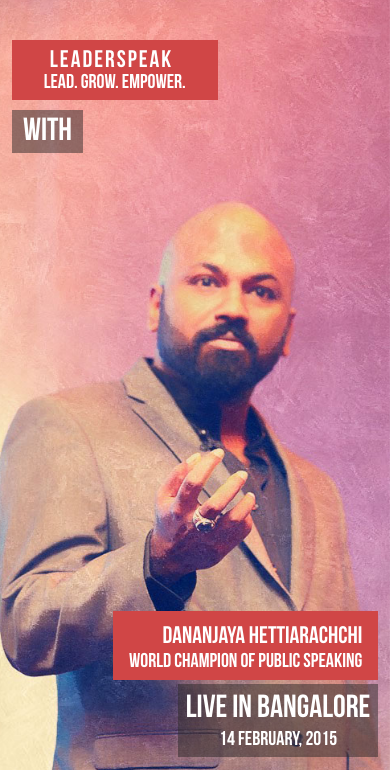
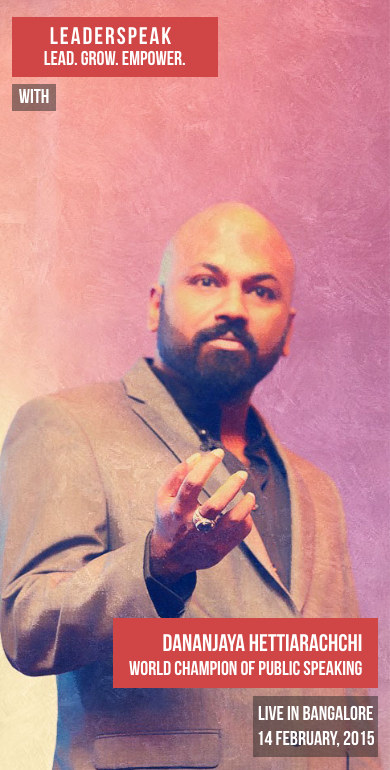
Before and after one commit to creativesands/leaderspeak, a website: page client/index.html in a window 390 px wide. Shown: the part 74-844 px from the top of the page. Drawn offline with nearby package versions, Linux system fonts and the light colour scheme.

Commit message:
responsive header updates

```diff
--- a/client/css/style.css
+++ b/client/css/style.css
@@ -718,7 +718,10 @@
 
     .banner__event-credits__block.brand {}
 
-    .banner__event-credits__block.sub {}
+    .banner__event-credits__block.sub,
+    .banner__event-credits__block-place {
+        font-size: 1.25em;
+    }
 
     .banner__event-credits__block.person-wrapper {
             position: absolute;
@@ -743,7 +746,7 @@
         bottom: 0;
         left: 0;
         right: 0;
-        padding: 12% 3%;
+        padding: 6% 3%;
     }
 
     .banner__questions__wrapper {
@@ -844,7 +847,7 @@
 
     .banner__event-credits__block.person-wrapper {
             position: absolute;
-            bottom: 3.6em;
+            bottom: 3.3em;
             right: 3%;
     }
 
```
